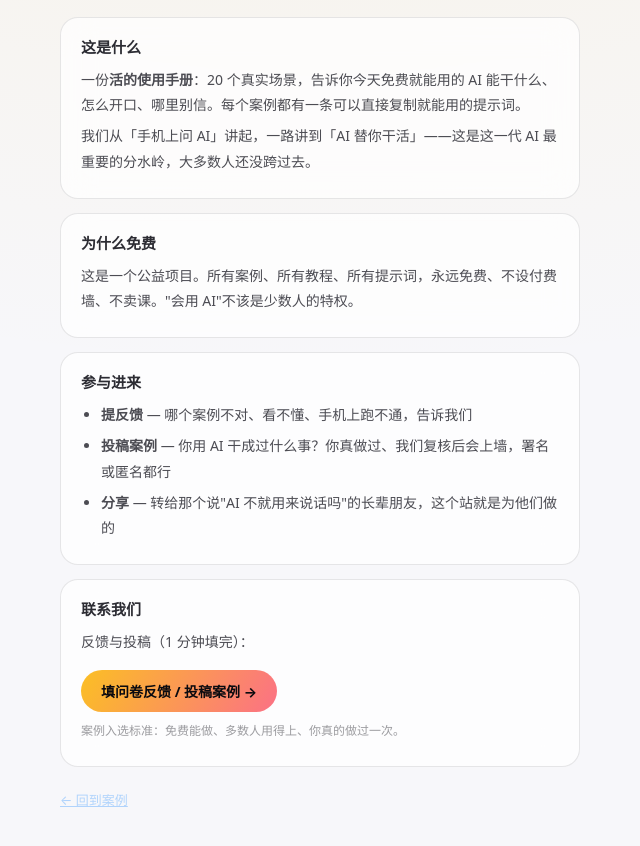
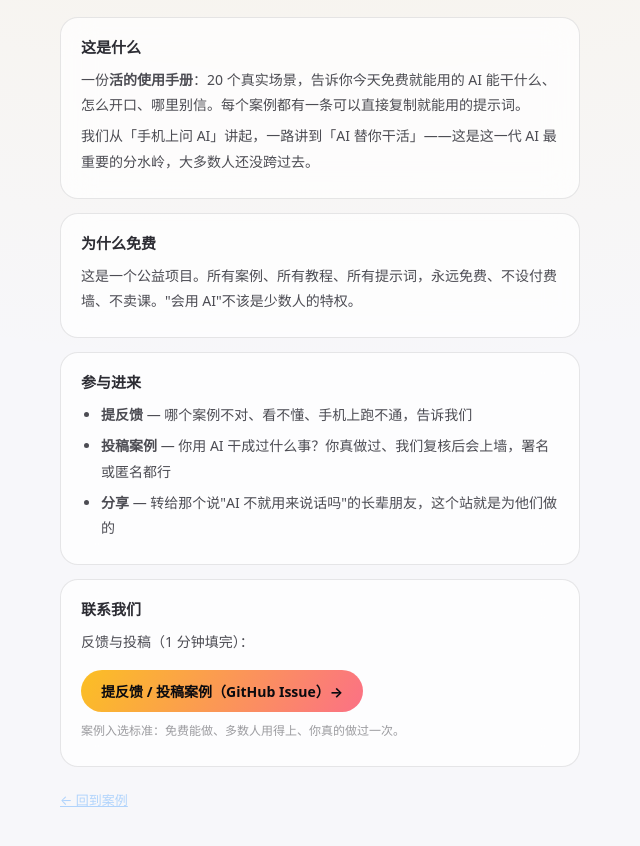
Before and after one commit to pracio/what-can-ai-do, an Astro site: page /about in a window 1280 px wide. Shown: the part 126-972 px from the top of the page, without its empty margins (320-960 px from the left). Built offline with nearby package versions, Linux system fonts and the light colour scheme; Astro itself is replaced by a stand-in of ours.

Commit message:
about: point feedback CTA to GitHub issues (was placeholder)

```diff
--- a/src/pages/about.astro
+++ b/src/pages/about.astro
@@ -76,7 +76,7 @@ const B = import.meta.env.BASE_URL;
       <section class="card">
         <h2>联系我们</h2>
         <p>反馈与投稿（1 分钟填完）：</p>
-        <a class="cta" href="FEEDBACK_URL_PLACEHOLDER" target="_blank" rel="noopener">填问卷反馈 / 投稿案例 →</a>
+        <a class="cta" href="https://github.com/pracio/what-can-ai-do/issues" target="_blank" rel="noopener">提反馈 / 投稿案例（GitHub Issue）→</a>
         <p class="small">案例入选标准：免费能做、多数人用得上、你真的做过一次。</p>
       </section>
 
```
